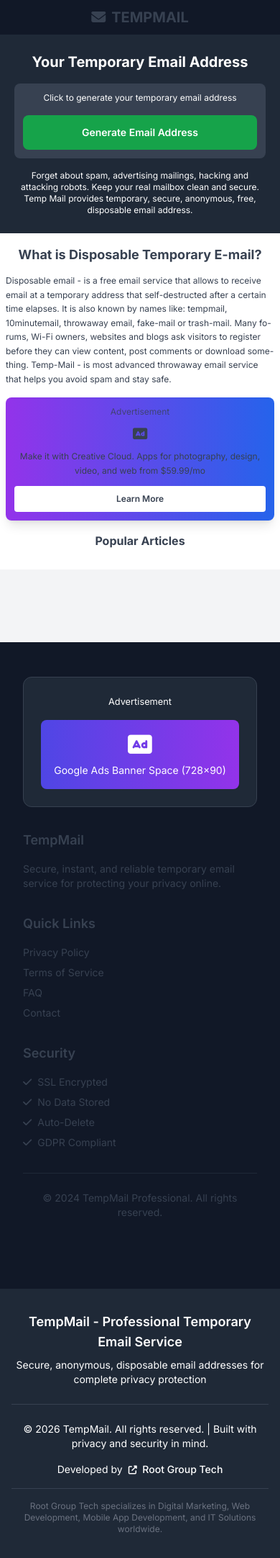
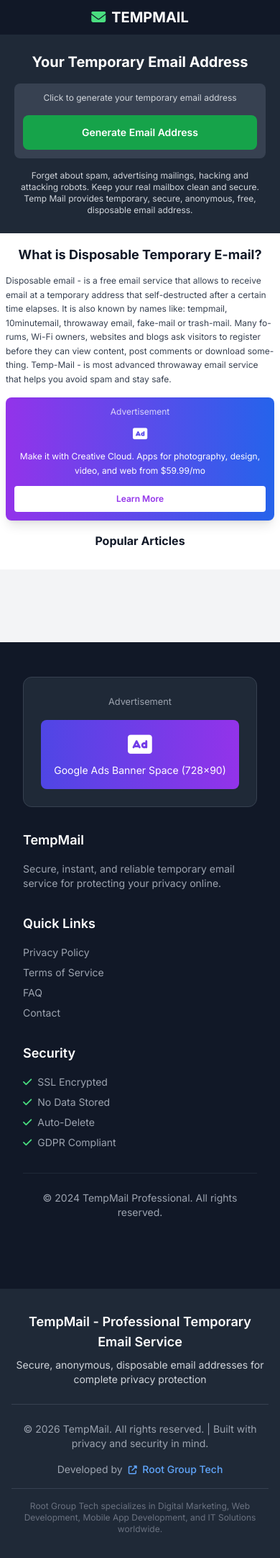
Before and after one commit to farman11/Tempmail, a Flask app: page / in a window 390 px wide. Shown: the whole page at 72% size. Run offline with Flask 3, Linux system fonts and the light colour scheme; data that the repository does not hold is empty; some libraries are stand-ins or nearby versions.

Commit message:
Refine the website's color scheme for better readability on small screens
Removes global color overrides in responsive.css and action button styling in base.html.

Replit-Commit-Author: Agent
Replit-Commit-Session-Id: be29c5a7-cde6-4590-bdc6-49e870a7a32e
Replit-Commit-Screenshot-Url: https://storage.googleapis.com/screenshot-production-us-central1/a3b5b631-573d-4f4c-ae3e-288178e788f5/be29c5a7-cde6-4590-bdc6-49e870a7a32e/GKputaX

```diff
--- a/static/css/responsive.css
+++ b/static/css/responsive.css
@@ -179,22 +179,7 @@
         color: #374151 !important;
     }
 
-    /* Force all text elements to gray on very small screens */
-    * {
-        color: #374151 !important;
-    }
 
-    /* Except for white text on dark backgrounds */
-    .bg-gray-800 *,
-    .bg-gray-700 *,
-    .text-white,
-    .bg-blue-600 *,
-    .bg-green-600 *,
-    .bg-purple-600 *,
-    .bg-red-600 *,
-    .bg-indigo-600 * {
-        color: white !important;
-    }
 }
 
 /* Tablet Styles (768px - 1023px) */
--- a/templates/base.html
+++ b/templates/base.html
@@ -208,19 +208,7 @@
                 color: #374151 !important;
             }
 
-            .action-buttons {
-                flex-wrap: wrap;
-                gap: 0.5rem;
-            }
 
-            .action-buttons button {
-                flex: 1;
-                min-width: 80px;
-                justify-content: center;
-                background-color: #f9fafb;
-                border: 1px solid #e5e7eb;
-                color: #374151 !important;
-            }
         }
         .btn-transition {
             transition: all 0.3s ease;
```
